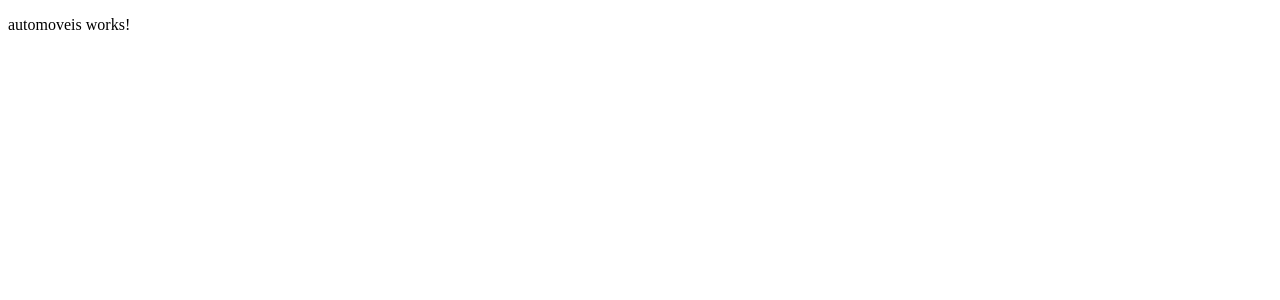
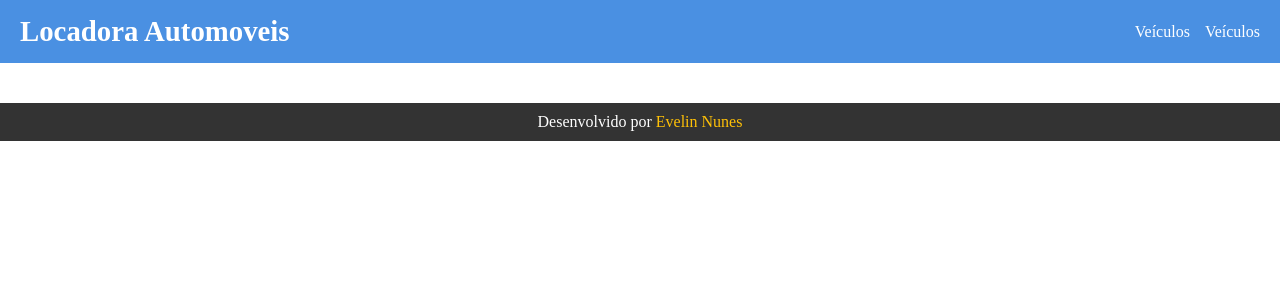
Before and after one commit to evelinlnunes/FMT-Modulo3, an Angular app in the folder M3S02-LocadoraAutomoveis/: page /automoveis in a window 1280 px wide. Shown: the top 300 px of the page. Built offline with nearby package versions, Linux system fonts and the light colour scheme.

Commit message:
[M3S02] Ex 03 - Desenvolvimento de Componentes

```diff
--- a/M3S02-LocadoraAutomoveis/src/app/app.component.html
+++ b/M3S02-LocadoraAutomoveis/src/app/app.component.html
@@ -1 +1,3 @@
+<app-header />
 <router-outlet />
+<app-footer />
--- a/M3S02-LocadoraAutomoveis/src/app/app.component.ts
+++ b/M3S02-LocadoraAutomoveis/src/app/app.component.ts
@@ -1,10 +1,12 @@
 import { Component } from '@angular/core';
 import { RouterOutlet } from '@angular/router';
+import { HeaderComponent } from "./shared/header/header.component";
+import { FooterComponent } from "./shared/footer/footer.component";
 
 @Component({
   selector: 'app-root',
   standalone: true,
-  imports: [RouterOutlet],
+  imports: [RouterOutlet, HeaderComponent, FooterComponent],
   templateUrl: './app.component.html',
   styleUrl: './app.component.css'
 })
--- a/M3S02-LocadoraAutomoveis/src/app/pages/automoveis/automoveis.component.css
+++ b/M3S02-LocadoraAutomoveis/src/app/pages/automoveis/automoveis.component.css
@@ -0,0 +1,44 @@
+.container {
+    display: flex;
+    justify-content: center;
+    padding: 20px;
+}
+
+ul {
+    list-style: none;
+    padding: 0;
+    display: flex;
+    flex-wrap: wrap;
+    gap: 20px; /* Espaçamento entre os cards */
+}
+
+.card-auto {
+    background-color: #fff;
+    border: 1px solid #ddd;
+    border-radius: 8px;
+    box-shadow: 0 2px 5px rgba(0, 0, 0, 0.1);
+    width: 250px; /* Largura fixa para os cards */
+    cursor: pointer;
+    transition: transform 0.2s;
+}
+
+.card-auto:hover {
+    transform: scale(1.05); /* Efeito de aumento ao passar o mouse */
+}
+
+.automovel-info {
+    padding: 15px;
+}
+
+.img-auto {
+    max-width: 100%; /* Imagem responsiva */
+    border-radius: 4px;
+}
+
+p {
+    margin: 5px 0; /* Margens para os parágrafos */
+}
+
+p:last-child {
+    font-weight: bold; /* Destaque para a descrição */
+}
--- a/M3S02-LocadoraAutomoveis/src/app/pages/automoveis/automoveis.component.html
+++ b/M3S02-LocadoraAutomoveis/src/app/pages/automoveis/automoveis.component.html
@@ -1 +1,18 @@
-<p>automoveis works!</p>
+<div class="container">
+    <ul>
+        @for (automovel of automoveisList; track automovel.id) {
+        <li class="card-auto" (click)="redirectTo(automovel.id)">
+            <div class="automovel-info">
+                <p>{{ automovel.name }}</p>
+                <p>
+                    <img class="img-auto" [src]="automovel.image" alt="{{ automovel.name }}" />
+                </p>
+                <p>Ano: {{ automovel.year }}</p>
+                <p>Tipo: {{ automovel.type }}</p>
+                <p>Preço por dia: R$ {{ automovel.pricePerDay }}</p>
+                <p>Descrição: {{ automovel.description }}</p>
+            </div>
+        </li>
+        }
+    </ul>
+</div>
--- a/M3S02-LocadoraAutomoveis/src/app/pages/automoveis/automoveis.component.ts
+++ b/M3S02-LocadoraAutomoveis/src/app/pages/automoveis/automoveis.component.ts
@@ -1,4 +1,5 @@
-import { Component } from '@angular/core';
+import { Component, inject } from '@angular/core';
+import { Router } from '@angular/router';
 
 @Component({
   selector: 'app-automoveis',
@@ -8,5 +9,10 @@ import { Component } from '@angular/core';
   styleUrl: './automoveis.component.css'
 })
 export class AutomoveisComponent {
+  automoveisList: any = [];
+  router = inject(Router);
 
+  redirectTo(id: number) {
+    this.router.navigate(['/automoveis', id]);
+  }
 }
--- a/M3S02-LocadoraAutomoveis/src/app/shared/card/card.component.ts
+++ b/M3S02-LocadoraAutomoveis/src/app/shared/card/card.component.ts
@@ -9,4 +9,5 @@ import { Component } from '@angular/core';
 })
 export class CardComponent {
 
+
 }
--- a/M3S02-LocadoraAutomoveis/src/app/shared/footer/footer.component.css
+++ b/M3S02-LocadoraAutomoveis/src/app/shared/footer/footer.component.css
@@ -0,0 +1,16 @@
+footer {
+    background-color: #333; /* Cor de fundo do footer */
+    color: white; /* Cor do texto */
+    text-align: center; /* Centraliza o texto */
+    padding: 10px 0; /* Espaçamento interno */
+    position: relative; /* Para fixação se necessário */
+}
+
+footer a {
+    color: #FFC107; /* Cor do link */
+    text-decoration: none; /* Remove sublinhado do link */
+}
+
+footer a:hover {
+    text-decoration: underline; /* Sublinha ao passar o mouse */
+}
--- a/M3S02-LocadoraAutomoveis/src/app/shared/footer/footer.component.html
+++ b/M3S02-LocadoraAutomoveis/src/app/shared/footer/footer.component.html
@@ -1 +1,3 @@
-<p>footer works!</p>
+<footer>
+    Desenvolvido por <a href="https://github.com/evelinlnunes">Evelin Nunes</a>
+</footer>
--- a/M3S02-LocadoraAutomoveis/src/app/shared/header/header.component.css
+++ b/M3S02-LocadoraAutomoveis/src/app/shared/header/header.component.css
@@ -0,0 +1,31 @@
+.header-container {
+    background-color: #4A90E2; /* Cor de fundo do header */
+    padding: 15px 20px; /* Espaçamento interno */
+    color: white; /* Cor do texto */
+}
+
+.header-container header {
+    display: flex;
+    justify-content: space-between; /* Espaço entre título e nav */
+    align-items: center; /* Alinhamento vertical */
+}
+
+.title {
+    font-size: 1.8em; /* Tamanho do título */
+    text-decoration: none; /* Remove sublinhado do link */
+    color: white; /* Cor do título */
+}
+
+nav {
+    display: flex;
+    gap: 15px; /* Espaçamento entre os itens do menu */
+}
+
+nav span {
+    cursor: pointer; /* Cursor de ponteiro ao passar o mouse */
+    transition: color 0.2s; /* Transição suave de cor */
+}
+
+nav span:hover {
+    color: #FFC107; /* Cor ao passar o mouse */
+}
--- a/M3S02-LocadoraAutomoveis/src/app/shared/header/header.component.html
+++ b/M3S02-LocadoraAutomoveis/src/app/shared/header/header.component.html
@@ -1 +1,12 @@
-<p>header works!</p>
+<div class="header-container">
+    <header>
+        <h1 class="title" routerLink="automoveis">Locadora Automoveis</h1>
+
+        <nav>
+            <span routerLink="automoveis">Veículos</span>
+            <span routerLink="automoveis">Veículos</span>
+
+        </nav>
+
+    </header>
+</div>
--- a/M3S02-LocadoraAutomoveis/src/app/shared/header/header.component.ts
+++ b/M3S02-LocadoraAutomoveis/src/app/shared/header/header.component.ts
@@ -1,9 +1,10 @@
 import { Component } from '@angular/core';
+import { RouterLink } from '@angular/router';
 
 @Component({
   selector: 'app-header',
   standalone: true,
-  imports: [],
+  imports: [RouterLink],
   templateUrl: './header.component.html',
   styleUrl: './header.component.css'
 })
--- a/M3S02-LocadoraAutomoveis/src/styles.css
+++ b/M3S02-LocadoraAutomoveis/src/styles.css
@@ -1 +1,7 @@
 /* You can add global styles to this file, and also import other style files */
+*{
+    margin: 0;
+    padding: 0;
+    box-sizing: border-box;
+
+}
```
